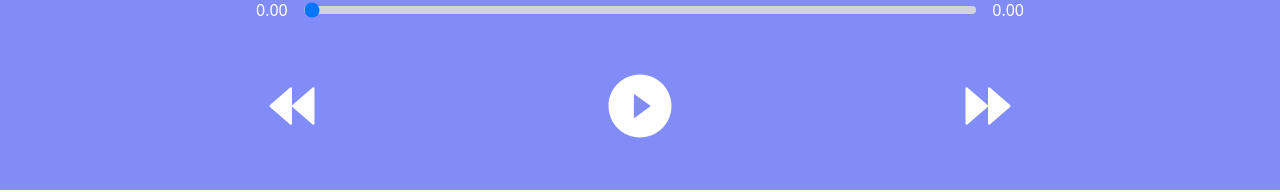
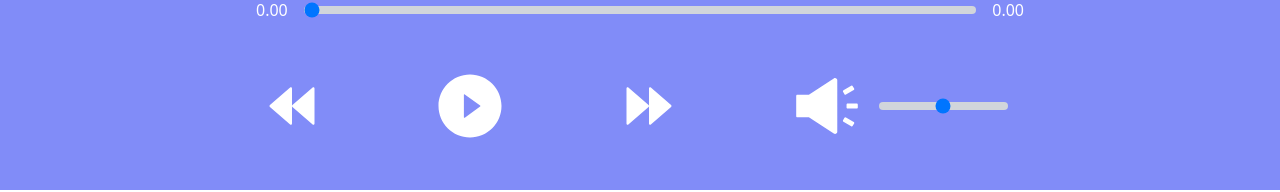
Before and after one commit to Dave-lab12/Trans-africs, a Next.js app: page /podcast/1 in a window 1280 px wide. Shown: the part 594-786 px from the top of the page. Built offline with nearby package versions, Linux system fonts and the light colour scheme.

Commit message:
audio controlls

```diff
--- a/components/newPlayer.js
+++ b/components/newPlayer.js
@@ -1,7 +1,7 @@
 import React, { useState, useEffect, useRef } from 'react';
 import { IoMdArrowRoundBack } from 'react-icons/io'
-import { AiFillPlayCircle, AiFillPauseCircle, AiOutlineForward, AiOutlineBackward } from 'react-icons/ai'
-import { RiRewindMiniFill } from 'react-icons/ri'
+import { AiFillPlayCircle, AiFillPauseCircle, AiOutlineForward, AiOutlineBackward, AiFillSound } from 'react-icons/ai'
+import { BsFillVolumeMuteFill } from 'react-icons/bs'
 import Link from 'next/link'
 import { useRouter } from 'next/router'
 import { data } from '../data'
@@ -11,9 +11,13 @@ const NewPlayer = () => {
 
     let [audioData, setAudioData] = useState({})
     const [played, setPlayed] = useState(0);
-    const [isPlaying, setIsPlaying] = useState(0);
+    const [isPlaying, setIsPlaying] = useState(false);
     const [duration, setDuration] = useState(0);
+    const [isMuted, setIsMuted] = useState(false);
+    const [audioVolume, setAudioVolume] = useState(0.5)
     const progress = useRef(null);
+    const audioProgress = useRef(null);
+
     const player = useRef(null);
 
     const router = useRouter()
@@ -28,6 +32,7 @@ const NewPlayer = () => {
 
 
     }, [id])
+    console.log(audioVolume);
     const togglePlaying = () => {
         setIsPlaying(isPlaying => !isPlaying)
     }
@@ -35,13 +40,19 @@ const NewPlayer = () => {
         setDuration(duration)
     }
     const handleChange = () => {
-        // setPlayed(progress.current.value)
+
         player.current.seekTo(progress.current.value)
     }
+    const handleAudioToggle = () => {
+        setIsMuted(isMuted => !isMuted)
+    }
+    const handleAudio = () => {
+        setAudioVolume(audioProgress.current.value)
 
 
+    }
     const handleBackwards = () => {
-        // setPlayed(played => played + 30)
+
         player.current.seekTo(played - 30)
     }
     const handleForwards = () => {
@@ -94,6 +105,24 @@ const NewPlayer = () => {
 
                         </span>
                         <span className='cursor-pointer' onClick={handleForwards} > <AiOutlineForward /></span>
+                        <div className='flex items-center'>
+
+                            <span className='cursor-pointer' onClick={handleAudioToggle} > {isMuted ? <BsFillVolumeMuteFill /> : <AiFillSound />} </span>
+                            {
+                                !isMuted &&
+                                <input type='range' ref={audioProgress} onChange={handleAudio} step="0.1"
+                                    value={audioVolume} max={1} className='
+                            mx-4 form-range
+                            appearance-none
+                            rounded-3xl
+                            h-2
+
+
+                            p-0
+                            bg-gray-300
+                            focus:outline-none focus:ring-0 focus:shadow-none' />
+                            }
+                        </div>
                     </div>
                 </div >
                 <ReactPlayer url={`${audioData.audio}`}
@@ -104,6 +133,8 @@ const NewPlayer = () => {
                     ref={player}
                     playing={isPlaying}
                     onDuration={onDuration}
+                    volume={audioVolume}
+                    muted={isMuted}
                 />
             </div >);
     };
```
